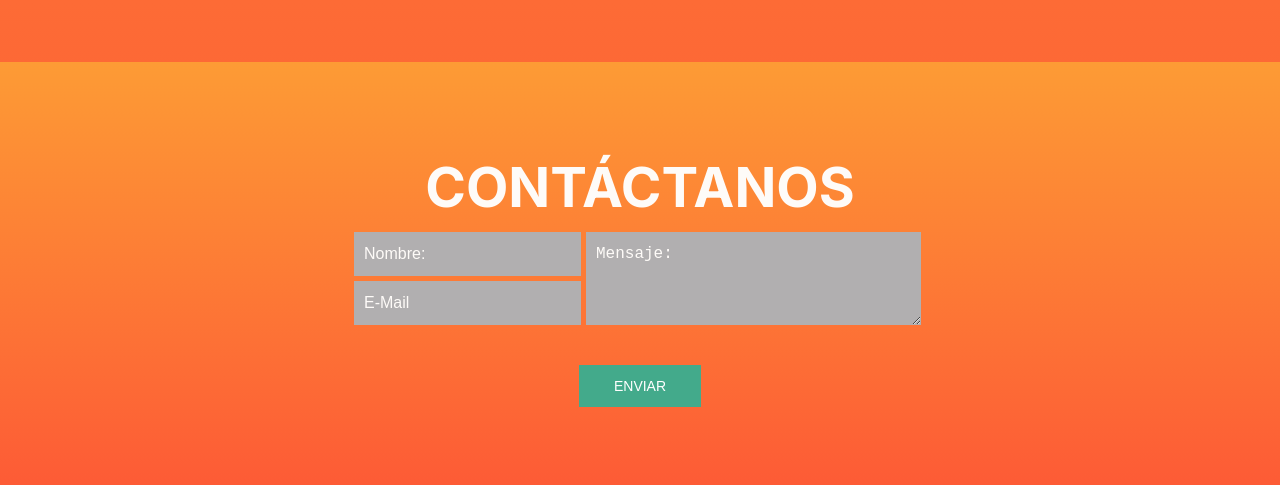
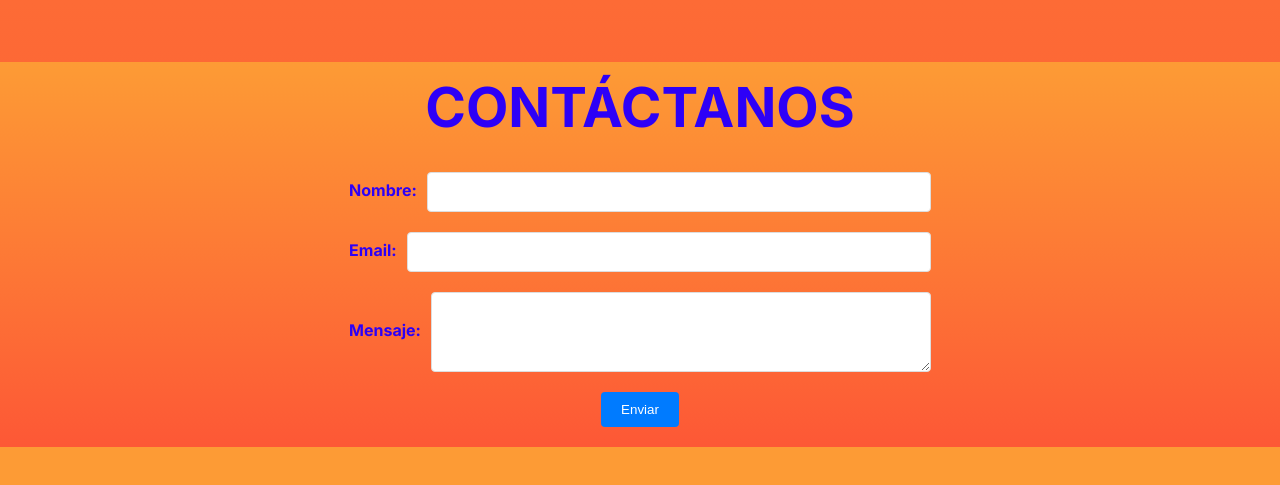
Before and after one commit to Yiztino/Friends-Night-Web, a plain HTML site: page docs/HTML/juegolog.html in a window 1280 px wide. Shown: the part 1935-2420 px from the top of the page. After the commit the page ends 2382 px from the top, so only its background shows below. Drawn offline with nearby package versions, Linux system fonts and the light colour scheme.

Commit message:
formulario en pagina login

```diff
--- a/docs/HTML/CSS/index.css
+++ b/docs/HTML/CSS/index.css
@@ -420,3 +420,70 @@ h2 {
         width: 100%;
     }
 }
+
+.footer {
+    padding: 20px;
+    text-align: center;
+}
+
+.footer h2 {
+    color: #2D00F7;
+    margin-bottom: 20px;
+}
+
+.form-group {
+    margin-bottom: 20px;
+}
+
+.form-group label {
+    display: block;
+    margin-bottom: 5px;
+    font-weight: bold;
+    color: #2D00F7;
+    margin-right: 10px;
+}
+
+
+.form-group input, .form-group textarea {
+    width: 100%;
+    padding: 10px;
+    height: 40px;
+    border: 1px solid #ddd;
+    border-radius: 4px;
+    color: #333;
+}
+
+.form-group{
+    display: flex;
+    align-items: center;
+}
+
+
+.form-group textarea {
+    height: 80px;
+    width: 500px;
+}
+
+.btn-primary {
+    background-color: #007bff;
+    border: none;
+    padding: 10px 20px;
+    color: white;
+    border-radius: 4px;
+    cursor: pointer;
+    transition: background-color 0.3s;
+}
+
+
+.btn-primary:hover {
+    background-color: #0056b3;
+    width: 100px;
+    height: 50px;
+}
+
+.form-group input:focus, .form-group textarea:focus {
+    background-color: #9abfff;
+    color: #fff;
+    border-color:#2D00F7;
+    outline: none;
+}
--- a/docs/HTML/juegolog.html
+++ b/docs/HTML/juegolog.html
@@ -94,16 +94,20 @@
 <footer id="Contactanos" class="footer scroll-section">
     <h2>Contáctanos</h2>
     <br>
-        <form>
+    <form action="https://formspree.io/f/mpzggzpj" method="POST">
         <div class="form-group">
-                <div>
-                    <input type="text" placeholder="Nombre:" name="name" class="campo">
-                    <br>
-                    <input type="email" placeholder="E-mail" name="email" class="campo">
+            <label for="name">Nombre: </label>
+            <input type="text" class="form-control" id="name" name="name" required>
         </div>
-                <textarea name="message" cols="30" rows="2" placeholder="Mensaje:" class="campo"></textarea>
+        <div class="form-group">
+            <label for="email">Email: </label>
+            <input type="email" class="form-control" id="email" name="email" required>
         </div>
-            <input type="submit" value="Enviar" class="btn-1">
+        <div class="form-group">
+            <label for="message">Mensaje:</label>
+            <textarea class="form-control" id="message" name="message" rows="5" required></textarea>
+        </div>
+        <button type="submit" class="btn btn-primary">Enviar</button>
     </form>
 </footer>
     <script>
```
Lines whose indentation alone changed are shown as unchanged.
